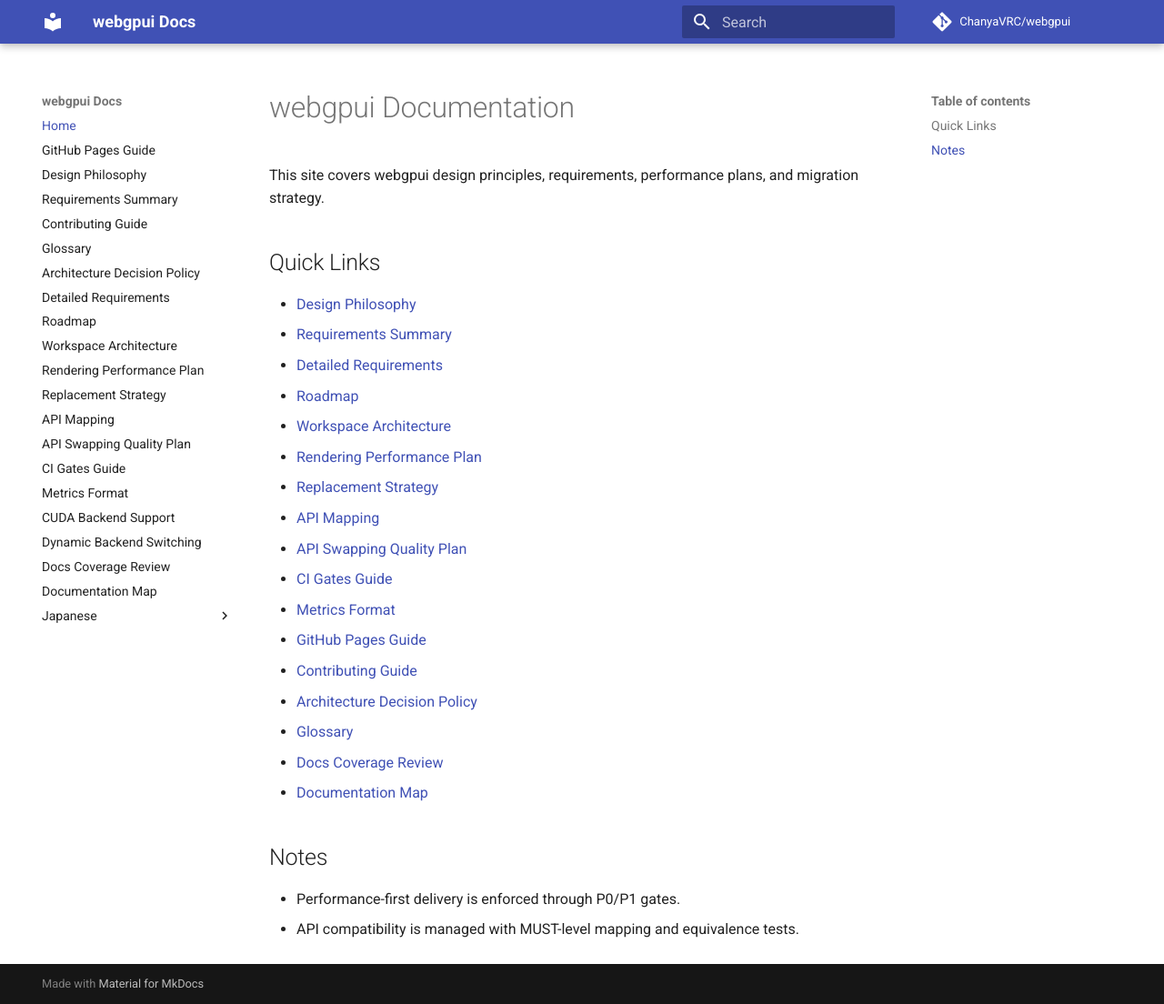
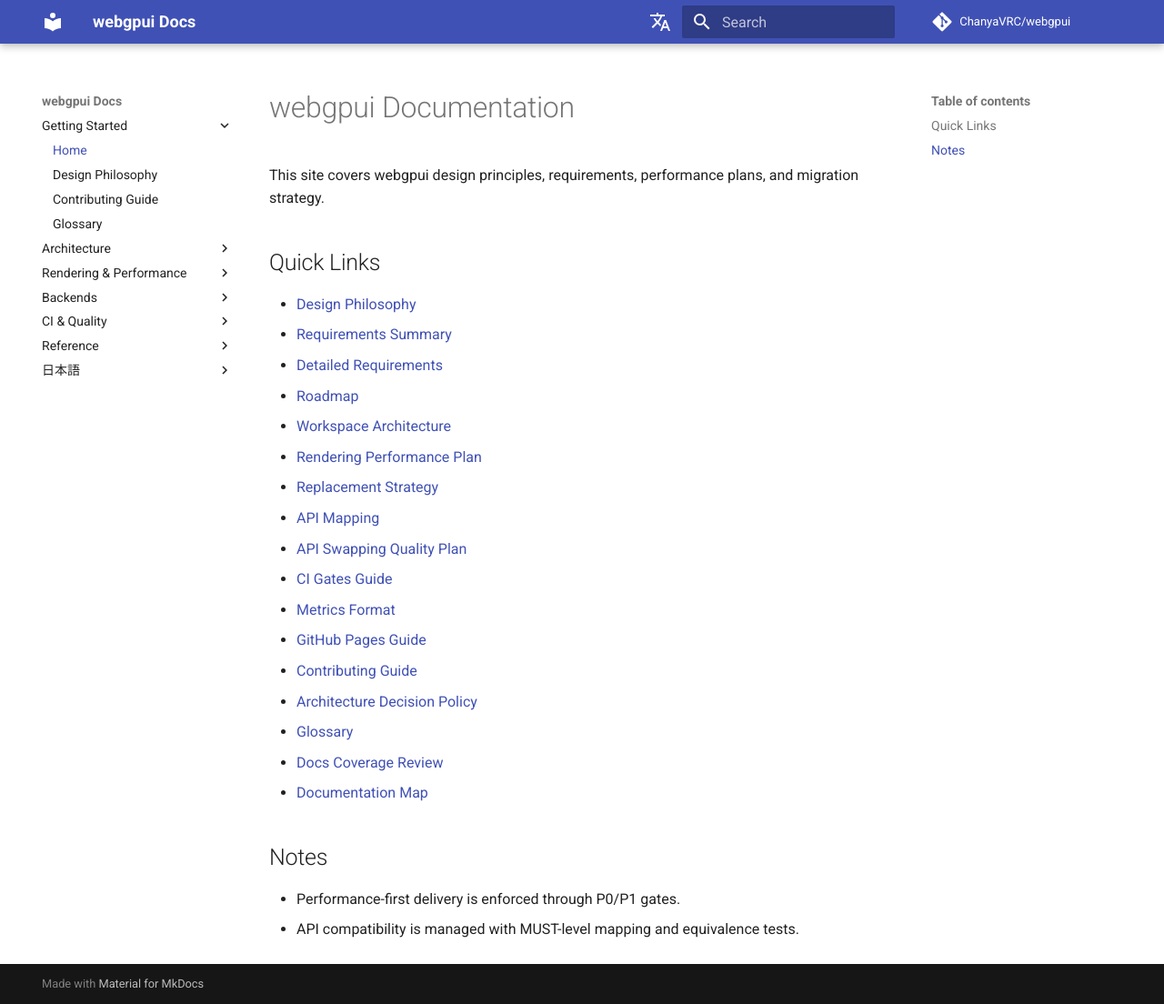
Before and after one commit to ChanyaVRC/webgpui, an MkDocs documentation site: the page built from docs/index.md, in a window 1280 px wide and 1104 px high. Shown: the whole window at 91% size. Built offline with MkDocs 1.6.1 and Material for MkDocs 9.7.7, drawn with Linux system fonts in a browser that asks for light colours; comment, search, counter and statistics services are not loaded; part of the change alters nothing that is shown.

Commit message:
docs(nav): add language switcher and restructure nav hierarchy
- add extra.alternate with EN/JA toggle button (Material theme)
- reorganize nav into sections: Getting Started, Architecture,
  Rendering & Performance, Backends, CI & Quality, Reference
- apply same section structure to Japanese (日本語) nav group
- Japanese section uses nested sub-groups: はじめに, アーキテクチャ,
  レンダリング & パフォーマンス, バックエンド, CI & 品質, リファレンス

```diff
--- a/mkdocs.yml
+++ b/mkdocs.yml
@@ -8,48 +8,69 @@ theme:
   name: material
   language: en
 
+extra:
+  alternate:
+    - name: English
+      link: /webgpui/
+      lang: en
+    - name: 日本語
+      link: /webgpui/ja/
+      lang: ja
+
 nav:
-  - Home: index.md
-  - GitHub Pages Guide: github-pages.md
-  - Design Philosophy: design-philosophy.md
-  - Requirements Summary: requirements-summary.md
-  - Contributing Guide: contributing.md
-  - Glossary: glossary.md
-  - Architecture Decision Policy: architecture-decisions.md
-  - Detailed Requirements: requirements.md
-  - Roadmap: roadmap.md
-  - Workspace Architecture: workspace-architecture.md
-  - Rendering Performance Plan: rendering-performance-plan.md
-  - Replacement Strategy: replacement-strategy.md
-  - API Mapping: api-mapping.md
-  - API Swapping Quality Plan: api-swapping-quality-plan.md
-  - CI Gates Guide: ci-gates.md
-  - Metrics Format: metrics-format.md
-  - CUDA Backend Support: cuda-backend.md
-  - Dynamic Backend Switching: dynamic-backend-switching.md
-  - Docs Coverage Review: docs-coverage-review.md
-  - Documentation Map: documentation-map.md
-  - Japanese:
-      - ホーム: ja/index.md
-      - GitHub Pages 公開手順: ja/github-pages.md
-      - 設計思想: ja/design-philosophy.md
-      - 要件サマリー: ja/requirements-summary.md
-      - 開発ガイド: ja/contributing.md
-      - 用語集: ja/glossary.md
-      - アーキテクチャ意思決定ログ方針: ja/architecture-decisions.md
-      - 要件定義（詳細）: ja/requirements.md
-      - ロードマップ: ja/roadmap.md
-      - 構成案（crate分割）: ja/workspace-architecture.md
-      - レンダリング高速化計画: ja/rendering-performance-plan.md
-      - 代替戦略: ja/replacement-strategy.md
-      - APIマッピング: ja/api-mapping.md
-      - APIスワップ品質保証: ja/api-swapping-quality-plan.md
-      - CIゲート運用: ja/ci-gates.md
-      - メトリクス仕様: ja/metrics-format.md
-      - CUDAバックエンド対応: ja/cuda-backend.md
-      - GPU バックエンド動的切り替え: ja/dynamic-backend-switching.md
-      - docs追加検討結果: ja/docs-coverage-review.md
-      - ドキュメントマップ: ja/documentation-map.md
+  - Getting Started:
+      - Home: index.md
+      - Design Philosophy: design-philosophy.md
+      - Contributing Guide: contributing.md
+      - Glossary: glossary.md
+  - Architecture:
+      - Requirements Summary: requirements-summary.md
+      - Detailed Requirements: requirements.md
+      - Workspace Architecture: workspace-architecture.md
+      - Architecture Decision Policy: architecture-decisions.md
+      - Roadmap: roadmap.md
+  - Rendering & Performance:
+      - Rendering Performance Plan: rendering-performance-plan.md
+      - Replacement Strategy: replacement-strategy.md
+      - API Mapping: api-mapping.md
+      - API Swapping Quality Plan: api-swapping-quality-plan.md
+  - Backends:
+      - CUDA Backend Support: cuda-backend.md
+      - Dynamic Backend Switching: dynamic-backend-switching.md
+  - CI & Quality:
+      - CI Gates Guide: ci-gates.md
+      - Metrics Format: metrics-format.md
+      - Docs Coverage Review: docs-coverage-review.md
+  - Reference:
+      - Documentation Map: documentation-map.md
+      - GitHub Pages Guide: github-pages.md
+  - 日本語:
+      - はじめに:
+          - ホーム: ja/index.md
+          - 設計思想: ja/design-philosophy.md
+          - 開発ガイド: ja/contributing.md
+          - 用語集: ja/glossary.md
+      - アーキテクチャ:
+          - 要件サマリー: ja/requirements-summary.md
+          - 要件定義（詳細）: ja/requirements.md
+          - 構成案（crate分割）: ja/workspace-architecture.md
+          - アーキテクチャ意思決定ログ方針: ja/architecture-decisions.md
+          - ロードマップ: ja/roadmap.md
+      - レンダリング & パフォーマンス:
+          - レンダリング高速化計画: ja/rendering-performance-plan.md
+          - 代替戦略: ja/replacement-strategy.md
+          - APIマッピング: ja/api-mapping.md
+          - APIスワップ品質保証: ja/api-swapping-quality-plan.md
+      - バックエンド:
+          - CUDAバックエンド対応: ja/cuda-backend.md
+          - GPU バックエンド動的切り替え: ja/dynamic-backend-switching.md
+      - CI & 品質:
+          - CIゲート運用: ja/ci-gates.md
+          - メトリクス仕様: ja/metrics-format.md
+          - docs追加検討結果: ja/docs-coverage-review.md
+      - リファレンス:
+          - ドキュメントマップ: ja/documentation-map.md
+          - GitHub Pages 公開手順: ja/github-pages.md
 
 markdown_extensions:
   - tables
```
